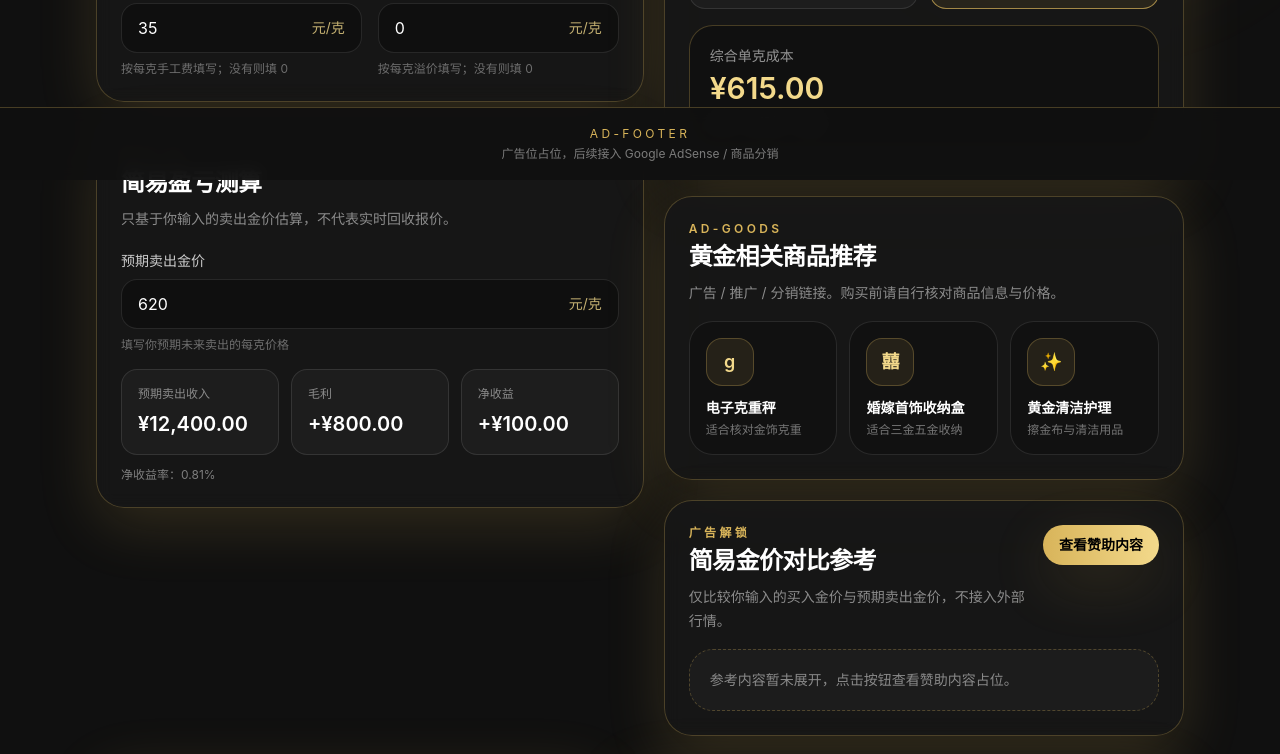
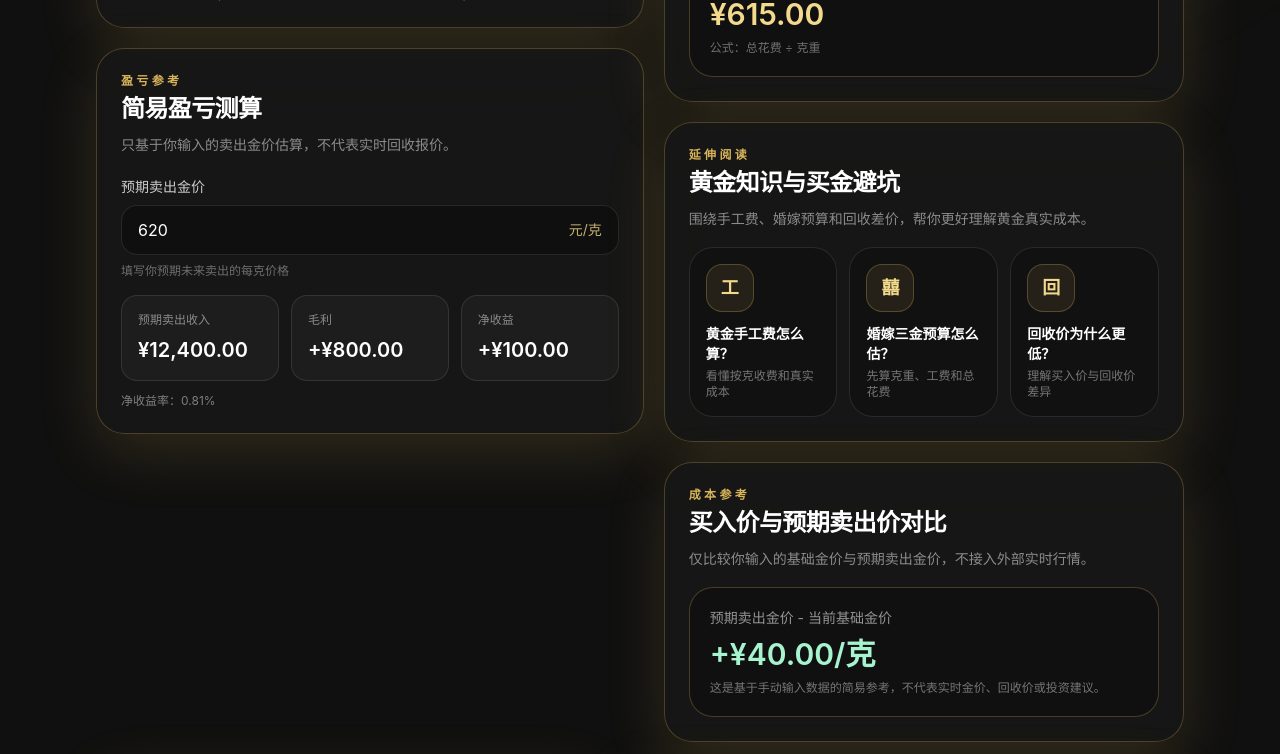
Before and after one commit to haiyangr-cmyk/gold-cost-calculator, a Vue app: page / in a window 1280 px wide. Shown: the part 620-1374 px from the top of the page. Built offline with nearby package versions, Linux system fonts and the light colour scheme.

Commit message:
remove unused ad placeholders

```diff
--- a/src/App.vue
+++ b/src/App.vue
@@ -1,7 +1,5 @@
 <script setup lang="ts">
 import { computed, onMounted, ref } from 'vue';
-import AdSlot from './components/AdSlot.vue';
-import AdUnlockModal from './components/AdUnlockModal.vue';
 import CalculatorForm from './components/CalculatorForm.vue';
 import GoodsAdCards from './components/GoodsAdCards.vue';
 import ProfitEstimator from './components/ProfitEstimator.vue';
@@ -28,8 +26,6 @@ const form = ref<GoldFormValues>({
 });
 
 const records = ref<GoldRecord[]>([]);
-const adModalOpen = ref(false);
-const comparisonUnlocked = ref(false);
 const saveNotice = ref('');
 
 onMounted(() => {
@@ -76,31 +72,18 @@ function saveCurrentRecord() {
     net_profit: profitResult.value.netProfit
   });
 }
-
-function openSponsorContent() {
-  adModalOpen.value = true;
-  trackEvent('open_sponsor_content');
-}
-
-function unlockReference() {
-  comparisonUnlocked.value = true;
-  trackEvent('unlock_reference');
-}
-
 </script>
 
 <template>
-  <main class="min-h-screen bg-luxury-black pb-28 text-white">
+  <main class="min-h-screen bg-luxury-black pb-16 text-white">
     <div class="pointer-events-none fixed inset-0 overflow-hidden">
       <div class="absolute -left-24 top-10 h-72 w-72 rounded-full bg-luxury-gold/15 blur-3xl"></div>
       <div class="absolute right-0 top-48 h-96 w-96 rounded-full bg-luxury-gold2/10 blur-3xl"></div>
     </div>
 
     <div class="relative mx-auto w-full max-w-6xl px-4 py-4 sm:px-6 lg:px-8">
-      <AdSlot slot-id="ad-top" variant="top" />
-
       <header class="py-8 sm:py-12">
-        <p class="eyebrow">Vibe Coding MVP</p>
+        <p class="eyebrow">生活成本实验室｜黄金篇</p>
         <div class="mt-3 grid gap-5 lg:grid-cols-[1.15fr_0.85fr] lg:items-end">
           <div>
             <h1 class="max-w-3xl text-4xl font-semibold tracking-tight text-white sm:text-5xl">
@@ -142,18 +125,13 @@ function unlockReference() {
           <GoodsAdCards />
 
           <section class="panel-card">
-            <div class="flex items-start justify-between gap-4">
-              <div>
-                <p class="eyebrow">广告解锁</p>
-                <h2 class="section-title">简易金价对比参考</h2>
-                <p class="section-desc">仅比较你输入的买入金价与预期卖出金价，不接入外部行情。</p>
-              </div>
-              <button v-if="!comparisonUnlocked" class="gold-button shrink-0" @click="openSponsorContent">
-                查看赞助内容
-              </button>
+            <div>
+              <p class="eyebrow">成本参考</p>
+              <h2 class="section-title">买入价与预期卖出价对比</h2>
+              <p class="section-desc">仅比较你输入的基础金价与预期卖出金价，不接入外部实时行情。</p>
             </div>
 
-            <div v-if="comparisonUnlocked" class="mt-4 rounded-3xl border border-luxury-line bg-black/25 p-5">
+            <div class="mt-4 rounded-3xl border border-luxury-line bg-black/25 p-5">
               <p class="text-sm text-white/[0.55]">预期卖出金价 - 当前基础金价</p>
               <p
                 class="mt-2 text-3xl font-semibold"
@@ -162,12 +140,8 @@ function unlockReference() {
                 {{ sellPriceDiff >= 0 ? '+' : '-' }}¥{{ formatMoney(Math.abs(sellPriceDiff)) }}/克
               </p>
               <p class="mt-2 text-xs text-white/[0.42]">
-                这是广告解锁后的简易参考，不代表实时金价、回收价或投资建议。
+                这是基于手动输入数据的简易参考，不代表实时金价、回收价或投资建议。
               </p>
-            </div>
-
-            <div v-else class="mt-4 rounded-3xl border border-dashed border-luxury-line bg-white/[0.03] p-5 text-sm text-white/[0.48]">
-              参考内容暂未展开，点击按钮查看赞助内容占位。
             </div>
           </section>
         </div>
@@ -185,15 +159,5 @@ function unlockReference() {
 
       <SiteLinks />
     </div>
-
-    <footer class="fixed inset-x-0 bottom-0 z-40">
-      <AdSlot slot-id="ad-footer" variant="footer" />
-    </footer>
-
-    <AdUnlockModal
-      :open="adModalOpen"
-      @close="adModalOpen = false"
-      @unlocked="unlockReference"
-    />
   </main>
 </template>
--- a/src/components/AdSlot.vue
+++ /dev/null
@@ -1,41 +0,0 @@
-<script setup lang="ts">
-withDefaults(
-  defineProps<{
-    slotId: 'ad-top' | 'ad-footer' | 'ad-modal';
-    variant?: 'top' | 'footer' | 'modal';
-  }>(),
-  {
-    variant: 'top'
-  }
-);
-</script>
-
-<template>
-  <section
-    :id="slotId"
-    class="ad-shell"
-    :class="{
-      'min-h-[72px] rounded-3xl border border-luxury-line bg-white/5 p-3': variant === 'top',
-      'min-h-[64px] rounded-none border-t border-luxury-line bg-luxury-black/95 px-4 py-3 backdrop-blur': variant === 'footer',
-      'min-h-[220px] rounded-3xl border border-dashed border-luxury-line bg-black/20 p-4': variant === 'modal'
-    }"
-    :data-ad-slot="slotId"
-  >
-    <!-- Google AdSense 适配预留：
-      <ins
-        class="adsbygoogle"
-        style="display:block"
-        data-ad-client="ca-pub-xxxxxxxxxxxxxxxx"
-        data-ad-slot="xxxxxxxxxx"
-        data-ad-format="auto"
-        data-full-width-responsive="true">
-      </ins>
-    -->
-    <div class="flex h-full min-h-[48px] items-center justify-center text-center">
-      <div>
-        <p class="text-xs uppercase tracking-[0.28em] text-luxury-gold">{{ slotId }}</p>
-        <p class="mt-1 text-xs text-white/[0.45]">广告位占位，后续接入 Google AdSense / 商品分销</p>
-      </div>
-    </div>
-  </section>
-</template>
--- a/src/components/AdUnlockModal.vue
+++ /dev/null
@@ -1,42 +0,0 @@
-<script setup lang="ts">
-import AdSlot from './AdSlot.vue';
-
-defineProps<{
-  open: boolean;
-}>();
-
-const emit = defineEmits<{
-  close: [];
-  unlocked: [];
-}>();
-
-function unlock() {
-  emit('unlocked');
-  emit('close');
-}
-</script>
-
-<template>
-  <Teleport to="body">
-    <div v-if="open" class="fixed inset-0 z-50 flex items-center justify-center bg-black/70 p-4 backdrop-blur-sm">
-      <div class="w-full max-w-md rounded-[2rem] border border-luxury-line bg-luxury-panel p-5 shadow-gold">
-        <div class="mb-4 flex items-start justify-between gap-4">
-          <div>
-            <p class="eyebrow">ad-modal</p>
-            <h2 class="section-title">查看赞助内容参考</h2>
-            <p class="section-desc">广告位占位，后续接入激励广告或自营推广。</p>
-          </div>
-          <button class="rounded-full border border-white/10 px-3 py-1 text-sm text-white/60" @click="emit('close')">
-            关闭
-          </button>
-        </div>
-
-        <AdSlot slot-id="ad-modal" variant="modal" />
-
-        <button class="gold-button mt-5 w-full justify-center" @click="unlock">
-          继续查看简易金价对比参考
-        </button>
-      </div>
-    </div>
-  </Teleport>
-</template>
--- a/src/components/CalculatorForm.vue
+++ b/src/components/CalculatorForm.vue
@@ -67,7 +67,7 @@ function preventInvalidKey(event: KeyboardEvent) {
 <template>
   <section class="panel-card">
     <div class="mb-5">
-      <p class="eyebrow">MVP 01</p>
+      <p class="eyebrow">成本测算</p>
       <h2 class="section-title">黄金成本计算器</h2>
       <p class="section-desc">本地实时计算，不调用任何第三方金价接口。</p>
     </div>
--- a/src/components/GoodsAdCards.vue
+++ b/src/components/GoodsAdCards.vue
@@ -1,32 +1,53 @@
 <script setup lang="ts">
-import { goodsAds } from '../utils/goodsAds';
 import { trackEvent } from '../utils/analytics';
 
-function trackGoodsClick(itemId: string) {
-  trackEvent('click_goods_card', {
-    item_id: itemId
+const articleCards = [
+  {
+    id: 'gold_craft_fee',
+    icon: '工',
+    title: '黄金手工费怎么算？',
+    desc: '看懂按克收费和真实成本',
+    href: '/articles/gold-craft-fee.html'
+  },
+  {
+    id: 'wedding_gold_budget',
+    icon: '囍',
+    title: '婚嫁三金预算怎么估？',
+    desc: '先算克重、工费和总花费',
+    href: '/articles/wedding-gold-budget.html'
+  },
+  {
+    id: 'gold_recycling_price',
+    icon: '回',
+    title: '回收价为什么更低？',
+    desc: '理解买入价与回收价差异',
+    href: '/articles/gold-recycling-price.html'
+  }
+];
+
+function trackArticleClick(articleId: string) {
+  trackEvent('click_article_card', {
+    article_id: articleId
   });
 }
 </script>
 
 <template>
-  <section id="ad-goods" class="panel-card" data-ad-slot="ad-goods">
+  <section class="panel-card">
     <div class="mb-4">
-      <p class="eyebrow">ad-goods</p>
-      <h2 class="section-title">黄金相关商品推荐</h2>
-      <p class="section-desc">广告 / 推广 / 分销链接。购买前请自行核对商品信息与价格。</p>
+      <p class="eyebrow">延伸阅读</p>
+      <h2 class="section-title">黄金知识与买金避坑</h2>
+      <p class="section-desc">围绕手工费、婚嫁预算和回收差价，帮你更好理解黄金真实成本。</p>
     </div>
 
     <div class="grid gap-3 sm:grid-cols-3">
       <a
-        v-for="item in goodsAds"
+        v-for="item in articleCards"
         :key="item.id"
         :href="item.href"
         class="goods-card"
-        target="_blank"
-        rel="nofollow sponsored noopener"
         :aria-label="item.title"
-        @click="trackGoodsClick(item.id)"
+        @click="trackArticleClick(item.id)"
       >
         <span class="goods-icon">{{ item.icon }}</span>
         <strong>{{ item.title }}</strong>
--- a/src/components/ProfitEstimator.vue
+++ b/src/components/ProfitEstimator.vue
@@ -30,7 +30,7 @@ function preventInvalidKey(event: KeyboardEvent) {
 <template>
   <section class="panel-card">
     <div class="mb-5">
-      <p class="eyebrow">MVP 02</p>
+      <p class="eyebrow">盈亏参考</p>
       <h2 class="section-title">简易盈亏测算</h2>
       <p class="section-desc">只基于你输入的卖出金价估算，不代表实时回收报价。</p>
     </div>
--- a/src/components/RecordsList.vue
+++ b/src/components/RecordsList.vue
@@ -19,7 +19,7 @@ function formatDate(value: string): string {
 <template>
   <section class="panel-card">
     <div class="mb-5">
-      <p class="eyebrow">MVP 03</p>
+      <p class="eyebrow">本地记录</p>
       <h2 class="section-title">本地测算记录</h2>
       <p class="section-desc">仅保存在当前浏览器 localStorage，最多保留 10 条。</p>
     </div>
```
